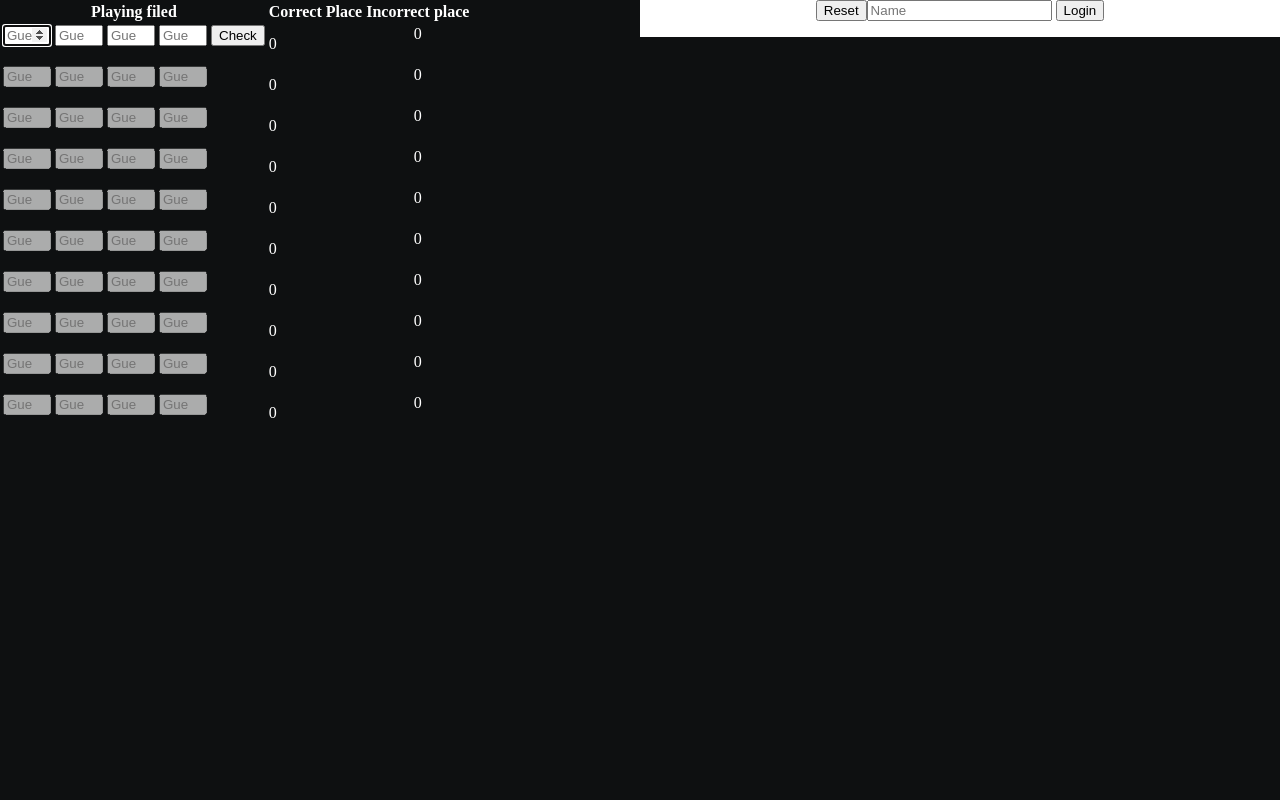
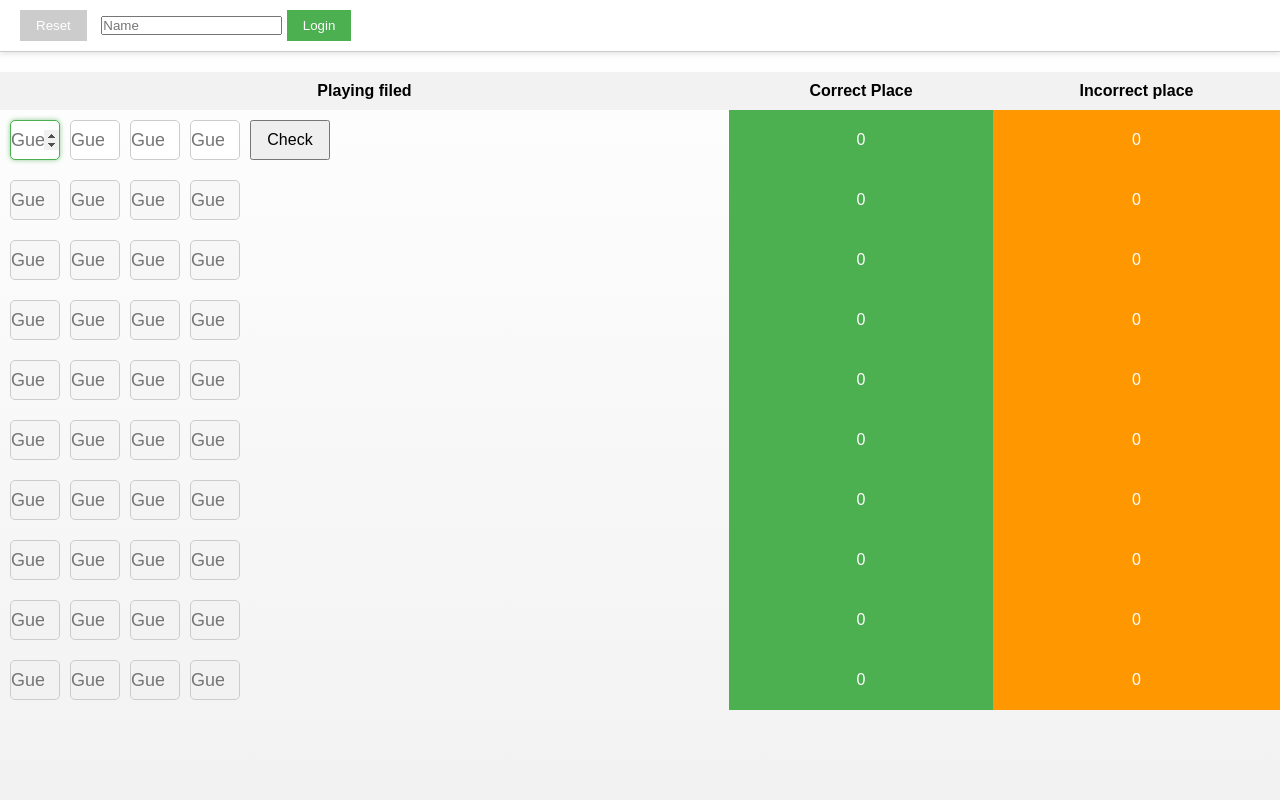
Before and after one commit to KejBeg/guessGame, a Flask app: page / in a window 1280 px wide. Run offline with Flask 3, Linux system fonts and the light colour scheme.

Commit message:
Fixed several bugs, added style to gameWon and gameLost

```diff
--- a/flaskr/app.py
+++ b/flaskr/app.py
@@ -75,12 +75,17 @@ def verify():
 
     for i in rangeOfInputs:
         # Assigns the requested letters to our var
-        submittedCode[i] = int(request.form.get(f"letter-input-{enabledInput}-{i}"))
+        try:
+            submittedCode[i] = int(request.form.get(f"letter-input-{enabledInput}-{i}"))
+        except:
+            session["errorMessage"] = "Atleast one input is missing"
+            return redirect("/error")
+        # Check if user has inputted into every input
 
+        # Check if user
         if submittedCode[i] < minValue or submittedCode[i] > maxValue:
+            session["errorMessage"] = "You have tampered with JS or HTML"
             return redirect("/error")
-        if submittedCode[i] == None:
-            return  redirect("/error")
 
         # Checks the values and increments correctPlaces
         if submittedCode[i] == gameCode[i]:
@@ -99,15 +104,22 @@ def verify():
     # Increments the current used row
     enabledInput +=1
 
+    # Getting the name
+    if not session.get("loginName"):
+        name = "Anonymous"
+    else:
+        name = session.get("loginName")
+
     # Redirects to a Winner page if the game was WON
     if gameCode in allSubmittedCodes:
         session["resetState"] = "gameWon"
+        cur.execute("INSERT INTO scoreboard (name, wonState, tryCount) VALUES (?, ?, ?)", (name, 1, enabledInput))
+        con.commit()
         return redirect("/reset")
-    else:
-        if 0 not in allSubmittedCodes[len(allSubmittedCodes)-1]:
-            print(allSubmittedCodes)
-            session["resetState"] = "gameLost"
-            return redirect("/reset")
+    if 0 not in allSubmittedCodes[len(allSubmittedCodes)-1]:
+        cur.execute("INSERT INTO scoreboard (name, wonState, tryCount) VALUES (?, ?, ?)", (name, 0, enabledInput))
+        session["resetState"] = "gameLost"
+        return redirect("/reset")
 
     # Returns back to index if the game wasnt won
     return redirect("/")
@@ -123,14 +135,10 @@ def error():
 def gameWon():
     if session.get("resetState") != "gameWon":
         return redirect("/")
-    if not session.get("loginName"):
-        name = "Anonymous"
-    else:
-        name = session.get("loginName")
-    cur.execute("INSERT INTO scoreboard (name, wonState, tryCount) VALUES (?, ?, ?)", (name, 1, enabledInput))
-    con.commit()
     session["resetState"] = None
-    return render_template("/gameWon.html")
+    return render_template("/gameWon.html", loginName=session.get("gameData")["loginName"],\
+    gameCode=session.get("gameData")["gameCode"], tryCount=session.get("gameData")["tryCount"],\
+    maxTries=session.get("gameData")["maxTries"])
 
 # TODO
 @app.route("/gameLost")
@@ -146,6 +154,15 @@ def reset():
     global correctPlaces
     global wrongPlaces
     global enabledInput
+
+    # Saving the data
+    session["gameData"] = {
+        "loginName": session.get("loginName"),
+        "gameCode": gameCode,
+        "tryCount": enabledInput,
+        "maxTries": numOfRows,
+    }
+
     allSubmittedCodes = [[0]*numOfInputs for i in rangeOfRows]
     correctPlaces = [0 for i in rangeOfRows]
     wrongPlaces = [0 for i in rangeOfRows]
--- /dev/null
+++ b/flaskr/static/gameOverStyle.css
@@ -0,0 +1,12 @@
+#gameOver-container{
+    display: flex;
+    flex-direction: column;
+    flex-wrap: wrap;
+    margin-bottom: 50%;
+    width: 100vw;
+    height: max-content;
+    justify-content: center;
+    align-content: center;
+    font-size: 30px;
+    text-align: center;
+}
--- a/flaskr/static/style.css
+++ b/flaskr/static/style.css
@@ -1,45 +1,129 @@
-body{
-    margin: 0;
-    padding: 0;
-    color: white;
+/* Global styles */
+* {
+box-sizing: border-box;
+margin: 0;
+padding: 0;
 }
 
-section{
-    display: flex;
-    width: 100vw;
-    height: 100vh;
-    background-color: rgb(14, 16, 17);
+body {
+font-family: Arial, sans-serif;
+background-color: #f2f2f2;
 }
 
-#game-table{
-    display: inline-block;
-    width: 100%;
-    height: fit-content;
+.container {
+max-width: 800px;
+margin: 0 auto;
+padding: 20px;
 }
 
-.wrong-place{
-    display: flex;
-    justify-content: center;
-    align-content: center;
-}
-.correct-place{
-    justify-content: center;
-    align-content: center;
+h1 {
+text-align: center;
+margin-bottom: 20px;
 }
 
-#login{
-    display: flex;
-    justify-content: flex-end;
-    width: fit-content;
-    height: fit-content;
+/* Navbar */
+#navbar {
+background-color: #fff;
+padding: 10px;
+display: flex;
+justify-content: space-between;
+align-items: center;
+box-shadow: 0 2px 5px rgba(0, 0, 0, 0.1);
 }
 
-nav{
-    display: flex;
-    flex-direction: row;
-    justify-content: center;
-    color: black;
-    background-color: white;
-    width: 100vw;
-    height: fit-content;
+#navbar form {
+display: inline-block;
+margin-left: 10px;
 }
+
+#navbar input[type="submit"] {
+background-color: #4CAF50;
+color: white;
+border: none;
+padding: 8px 16px;
+text-decoration: none;
+cursor: pointer;
+}
+
+#login-name {
+margin-right: 10px;
+}
+
+/* Game table */
+#table-container {
+margin-top: 20px;
+}
+
+#game-table {
+width: 100%;
+border-collapse: collapse;
+}
+
+#game-table th,
+#game-table td {
+padding: 10px;
+text-align: center;
+}
+
+#game-table th {
+background-color: #f2f2f2;
+}
+
+#game-table .correct-place {
+background-color: #4CAF50;
+color: white;
+}
+
+#game-table .wrong-place {
+background-color: #ff9800;
+color: white;
+}
+
+.letter-form {
+display: flex;
+align-items: center;
+width: 25vw;
+flex-grow: 1;
+}
+
+.letter-input {
+width: fit-content;
+height: 40px;
+margin-right: 10px;
+text-align: center;
+border: 1px solid #ccc;
+border-radius: 5px;
+font-size: 18px;
+}
+
+.game-table-submit{
+    width: 80px;
+    height: 40px;
+    font-size: medium;
+}
+
+.letter-input:focus {
+outline: none;
+border-color: #4CAF50;
+box-shadow: 0 0 5px rgba(76, 175, 80, 0.6);
+}
+
+/* Additional styling for the comforting effect */
+body {
+background-image: linear-gradient(to bottom, #fff, #f2f2f2);
+}
+
+.container {
+background-color: #fff;
+border-radius: 5px;
+box-shadow: 0 2px 10px rgba(0, 0, 0, 0.1);
+}
+
+#navbar {
+border-bottom: 1px solid #ccc;
+margin-bottom: 20px;
+}
+
+#reset input[type="submit"] {
+background-color: #ccc;
+}
--- a/flaskr/templates/index.html
+++ b/flaskr/templates/index.html
@@ -1,6 +1,7 @@
 {% extends 'layout.html' %}
 
 {% block body %}
+<span id="table-container">
 <table id="game-table">
     <thead id="game-table-head">
     <tr>
@@ -39,40 +40,22 @@
             {% endif %}
             {% endfor %}
             {% if i == enabledInput %}
-            <input type="submit" value="Check" id="{{i}}">
+            <input type="submit" value="Check" id="{{i}}" class="game-table-submit">
             {% endif %}
             </form>
         </td>
-        <td class="correct-place">
+        <td class="correct-place places">
             {{correctPlaces[i]}}
         </td>
-        <td class="wrong-place">
+        <td class="wrong-place places">
             {{wrongPlaces[i]}}
         </td>
     </tr>
+
     {% endfor %}
 </tbody>
 </table>
-<nav>
-<span id="reset">
-        <form action="/reset">
-            <input type="submit" value="Reset">
-        </form>
-    </span>
+</div>
 
-    <span id="login">
-    {% if loginName == None %}
-    <form action="/login" method="post" name="login-form" id="login-form">
-        <input type="text" name="login-name" placeholder="Name">
-        <input type="submit" value="Login">
-    </form>
-    {% else %}
-    <form action="/logout" method="post" id="login-form">
-        <span id="login-name">You are logged in as {{loginName}}</span>
-        <input type="submit" value="Logout">
-    </form>
-    {% endif %}
-</span>
-</nav>
 
 {% endblock body %}
--- a/flaskr/templates/layout.html
+++ b/flaskr/templates/layout.html
@@ -4,11 +4,35 @@
     <meta http-equiv="X-UA-Compatible" content="IE=edge">
     <meta name="viewport" content="width=device-width, initial-scale=1.0">
     <link rel="stylesheet" href="static/style.css">
+    <link rel="stylesheet" href="static/gameOverStyle.css">
     <script src="static/main.js" defer></script>
     <title>Excel game</title>
 </head>
 <body>
     <section id="main-section">
+        <header id="navbar">
+            <nav>
+            <span id="reset">
+                    <form action="/reset">
+                        <input type="submit" value="Reset">
+                    </form>
+                </span>
+
+                <span id="login">
+                {% if loginName == None %}
+                <form action="/login" method="post" name="login-form" id="login-form">
+                    <input type="text" name="login-name" placeholder="Name">
+                    <input type="submit" value="Login">
+                </form>
+                {% else %}
+                <form action="/logout" method="post" id="login-form">
+                    <span id="login-name">You are logged in as {{loginName}}</span>
+                    <input type="submit" value="Logout">
+                </form>
+                {% endif %}
+            </span>
+        </nav>
+        </header>
         {% block body %}
 
         {% endblock body %}
```
Also changed, not shown: flaskr/templates/error.html (+7 -2 lines), flaskr/templates/gameLost.html (+8 -1 lines), flaskr/templates/gameWon.html (+9 -1 lines), flaskr/scoreboard.db, 4 other files.
